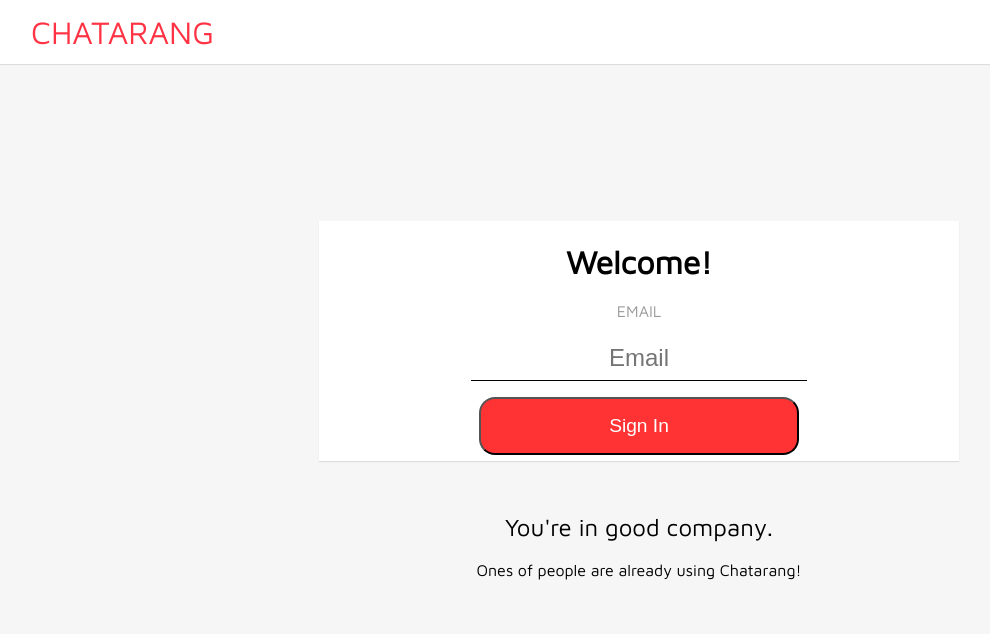
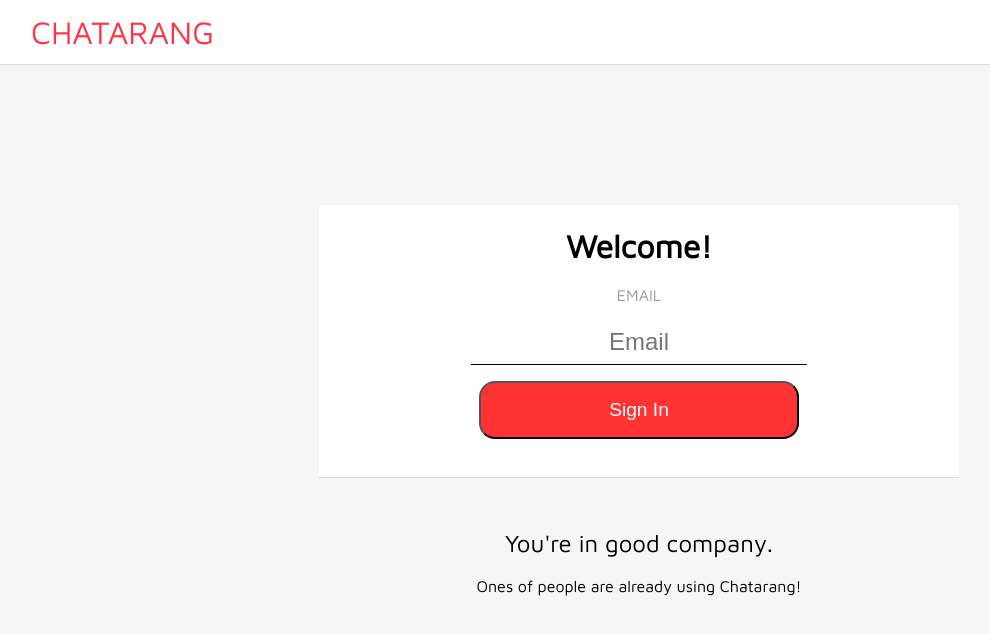
Before and after one commit to jiena76/Chatarang, a React (Create React App) app: page / in a window 1280 px wide. Shown: the top 634 px of the page, without its empty margins (1-991 px from the left). Built offline with nearby package versions, Linux system fonts and the light colour scheme; the HTML template or start-up script is replaced by a standard one.

Commit message:
add extra padding in the signin.js

```diff
--- a/src/SignIn.js
+++ b/src/SignIn.js
@@ -103,6 +103,7 @@ const styles = StyleSheet.create({
     backgroundColor: 'white',
     boxShadow: '0 1px 1px rgba(0,0,0,.1)',
     marginBottom: '2rem',
+    paddingBottom: "2rem",
   },
 
   label: {
```
